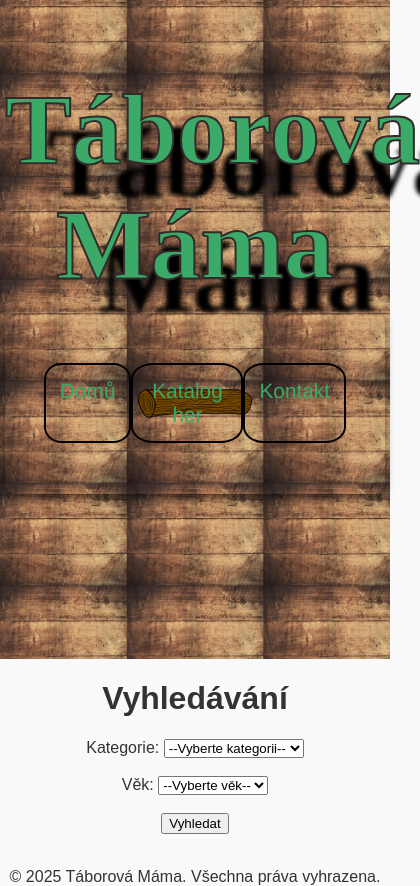
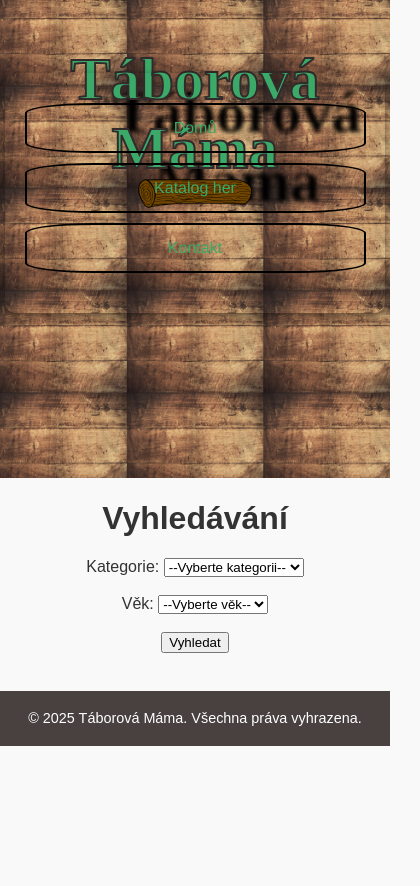
Before and after one commit to Akytas/Katka, a plain HTML site: page vyhledávání.html in a window 390 px wide. Shown: the whole page, 420 px wide, since content can reach past the window. After the commit the page ends 844 px from the top, so only its background shows below. Drawn offline with Linux system fonts and the light colour scheme.

Commit message:
Update stylyvyhledávání.css

```diff
--- a/stylyvyhledávání.css
+++ b/stylyvyhledávání.css
@@ -93,11 +93,46 @@ nav a {
 
 /* Efekt při najetí myší na odkaz */
 nav a:hover {
-    background-color: #575757; /* Šedé pozadí */
-    color: #ffffff; /* Bílé písmo */
-    transform: scale(1.1); /* Zvětšení odkazu */
+    background-color: #575757;
+    color: #ffffff;
+    transform: scale(1.1);
+    transition: transform 0.2s ease, background-color 0.3s ease;
 }
+ main {
+    text-align: center;
+ }
 
-body {
-    text-align: center;
+/* Zápatí stránky */
+footer {
+    text-align: center; /* Zarovnání textu na střed */
+    padding: 5px; /* Vnitřní odsazení */
+    background-color: #494040; /* Tmavě šedé pozadí */
+    color: white; /* Bílé písmo */
+    margin-top: 20px; /* Mezery nad zápatím */
 }
+/* Optimalizace pro malé obrazovky */
+@media (max-width: 768px) {
+    nav {
+        flex-direction: column; /* Navigace se změní na sloupec */
+        padding: 30px 5vw; /* Upravené odsazení */
+    }
+
+    nav a {
+        margin-bottom: 10px; /* Větší mezery mezi odkazy */
+        font-size: 1rem; /* Menší text pro lepší čitelnost */
+    }
+
+    header h1 {
+        font-size: 60px; /* Zmenšený nadpis na menších zařízeních */
+        margin-bottom: 50px; /* Menší mezera pod nadpisem */
+    }
+
+    .game-card {
+        margin: 10px 5px; /* Menší mezery mezi kartami */
+        padding: 10px; /* Méně prostoru uvnitř karty */
+    }
+
+    footer {
+        font-size: 0.9rem; /* Menší text v zápatí */
+    }
+}
```
